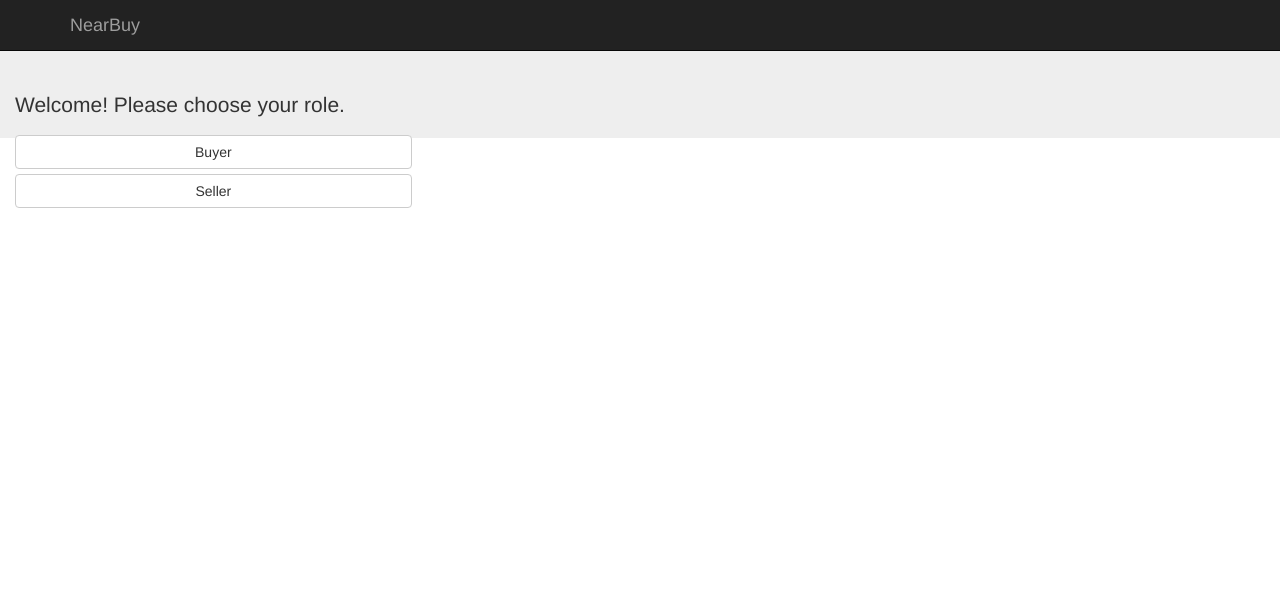
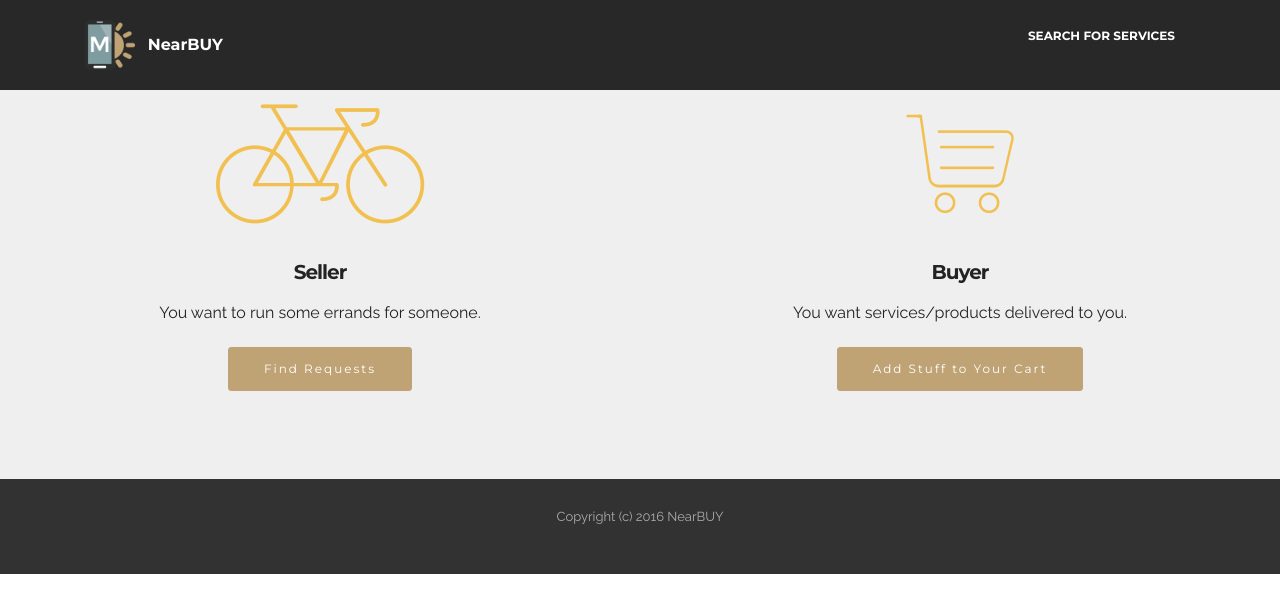
Before and after one commit to karam-y/CS411, a website: page NearBUY/public/views/home.html in a window 1280 px wide. Drawn offline with nearby package versions, Linux system fonts and the light colour scheme; files whose address does not match are found by name.

Commit message:
Update home.html

```diff
--- a/NearBUY/public/views/home.html
+++ b/NearBUY/public/views/home.html
@@ -7,34 +7,120 @@
 <!-- <script type="text/javascript" src="https://maps.googleapis.com/maps/api/js?key=AIzaSyBsTAjge0lRGrWRkJvgDbH7s6-OFy7hnRo&libraries=places"></script> -->
 
 <!-- This is the only thing that works to make it pretty -->
-<link rel="stylesheet" href="https://maxcdn.bootstrapcdn.com/bootstrap/3.3.1/css/bootstrap.min.css">
+<!--<link rel="stylesheet" href="https://maxcdn.bootstrapcdn.com/bootstrap/3.3.1/css/bootstrap.min.css"> -->
+  <meta charset="UTF-8">
+  <meta http-equiv="X-UA-Compatible" content="IE=edge">
+  <meta name="generator" content="Mobirise v3.9.2, mobirise.com">
+  <meta name="viewport" content="width=device-width, initial-scale=1">
+  <link rel="shortcut icon" href="assets/images/logo.png" type="image/x-icon">
+  <meta name="description" content="Choose your role!">
+  <title>Welcome!</title>
+  <link rel="stylesheet" href="https://fonts.googleapis.com/css?family=Lora:400,700,400italic,700italic&amp;subset=latin">
+  <link rel="stylesheet" href="https://fonts.googleapis.com/css?family=Montserrat:400,700">
+  <link rel="stylesheet" href="https://fonts.googleapis.com/css?family=Raleway:100,100i,200,200i,300,300i,400,400i,500,500i,600,600i,700,700i,800,800i,900,900i">
+  <link rel="stylesheet" href="assets/bootstrap-material-design-font/css/material.css">
+  <link rel="stylesheet" href="assets/web/assets/mobirise-icons/mobirise-icons.css">
+  <link rel="stylesheet" href="assets/et-line-font-plugin/style.css">
+  <link rel="stylesheet" href="assets/tether/tether.min.css">
+  <link rel="stylesheet" href="assets/bootstrap/css/bootstrap.min.css">
+  <link rel="stylesheet" href="assets/animate.css/animate.min.css">
+  <link rel="stylesheet" href="assets/dropdown/css/style.css">
+  <link rel="stylesheet" href="assets/theme/css/style.css">
+  <link rel="stylesheet" href="assets/mobirise/css/mbr-additional.css" type="text/css">
 
 
-<title>Choose Role</title>
 
 </head>
 <body>
+<section id="ext_menu-3">
 
-<!-- fixes the nav bar from blocking the view -->
-<div id="fix-for-navbar-fixed-top-spacing" style="height: 42px;">&nbsp;</div>
+    <nav class="navbar navbar-dropdown navbar-fixed-top">
+        <div class="container">
 
-<!-- make a navigation bar -->
-<nav class="navbar navbar-inverse navbar-fixed-top">
-  <div class="container">
-    <div class="navbar-header">
-      <a class="navbar-brand" href="#">NearBuy</a>
+            <div class="mbr-table">
+                <div class="mbr-table-cell">
+
+                    <div class="navbar-brand">
+                        <a href="https://mobirise.com" class="navbar-logo"><img src="assets/images/logo.png" alt="Mobirise"></a>
+                        <a class="navbar-caption" href="localhost:8080">NearBUY<br></a>
+                    </div>
+
+                </div>
+                <div class="mbr-table-cell">
+
+                    <button class="navbar-toggler pull-xs-right hidden-md-up" type="button" data-toggle="collapse" data-target="#exCollapsingNavbar">
+                        <div class="hamburger-icon"></div>
+                    </button>
+
+                    <ul class="nav-dropdown collapse pull-xs-right nav navbar-nav navbar-toggleable-sm" id="exCollapsingNavbar"><li class="nav-item"><a class="nav-link link" href="search.html">SEARCH FOR SERVICES<br><br></a></li></ul>
+                    <button hidden="" class="navbar-toggler navbar-close" type="button" data-toggle="collapse" data-target="#exCollapsingNavbar">
+                        <div class="close-icon"></div>
+                    </button>
+
+                </div>
+            </div>
+
+        </div>
+    </nav>
+
+</section>
+
+<section class="engine"><a rel="external" href="https://mobirise.com">top web site building</a></section><section class="mbr-cards mbr-section mbr-section-nopadding mbr-after-navbar" id="features6-7" style="background-color: rgb(239, 239, 239);">
+
+
+
+    <div class="mbr-cards-row row">
+        <div class="mbr-cards-col col-xs-12 col-lg-6" style="padding-top: 80px; padding-bottom: 80px;">
+            <div class="container">
+              <div class="card cart-block">
+                  <div class="card-img"><a href="localhost:8080" class="etl-icon icon-bike mbr-iconfont mbr-iconfont-features3"></a></div>
+                  <div class="card-block">
+                    <h4 class="card-title">Seller</h4>
+
+                    <p class="card-text">You want to run some errands for someone.</p>
+                    <div class="card-btn"><a href="find.html" class="btn btn-primary">Find Requests</a></div>
+                    </div>
+                </div>
+            </div>
+        </div>
+        <div class="mbr-cards-col col-xs-12 col-lg-6" style="padding-top: 80px; padding-bottom: 80px;">
+            <div class="container">
+                <div class="card cart-block">
+                    <div class="card-img"><a href="localhost:8080" class="mbri-shoping-cart mbr-iconfont mbr-iconfont-features3"></a></div>
+                    <div class="card-block">
+                        <h4 class="card-title">Buyer</h4>
+
+                        <p class="card-text">You want services/products delivered to you.</p>
+                        <div class="card-btn"><a href="https://mobirise.com" class="btn btn-primary">Add Stuff to Your Cart</a></div>
+                    </div>
+                </div>
+            </div>
+        </div>
+
+
+
+
     </div>
-  </div>
-</nav>
+</section>
 
-<div class="jumbotron">
-    <div class="col-md-4 center-block">
-    <p> Welcome! Please choose your role.</p>
-	<a href="search.html" class="btn btn-default btn-block" role="button">Buyer</a>
-	<a href="find.html" class="btn btn-default btn-block" role="button">Seller</a>
+<footer class="mbr-small-footer mbr-section mbr-section-nopadding" id="footer1-5" style="background-color: rgb(50, 50, 50); padding-top: 1.75rem; padding-bottom: 1.75rem;">
 
-	</div>
+    <div class="container">
+        <p class="text-xs-center">Copyright (c) 2016 NearBUY<br><br></p>
+    </div>
+</footer>
 
-</div>
-</body>
+
+  <script src="assets/web/assets/jquery/jquery.min.js"></script>
+  <script src="assets/tether/tether.min.js"></script>
+  <script src="assets/bootstrap/js/bootstrap.min.js"></script>
+  <script src="assets/smooth-scroll/SmoothScroll.js"></script>
+  <script src="assets/viewportChecker/jquery.viewportchecker.js"></script>
+  <script src="assets/dropdown/js/script.min.js"></script>
+  <script src="assets/touchSwipe/jquery.touchSwipe.min.js"></script>
+  <script src="assets/theme/js/script.js"></script>
+
+
+  <input name="animation" type="hidden">
+  </body>
 </html>
```
